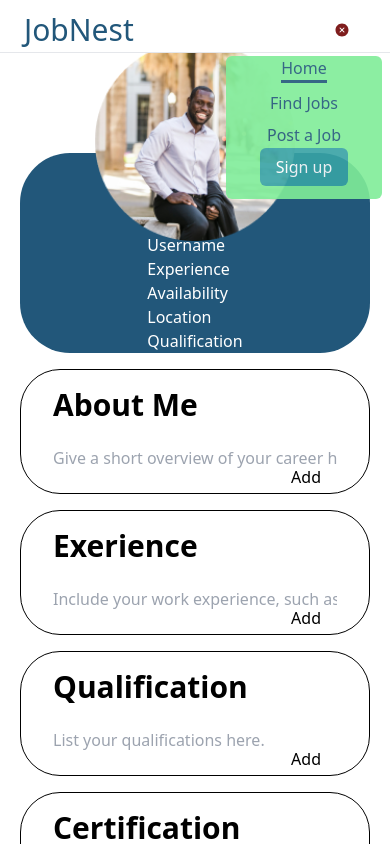
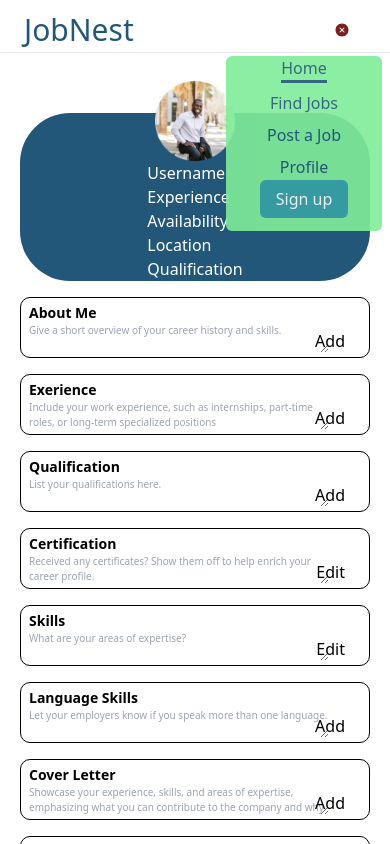
Before and after one commit to CardinalSparrow/JobNest, a React (Vite) app: page /profile in a window 390 px wide. Both pictures are taken after a click on the element 342 px from the left and 30 px from the top of the page. Shown: the top 844 px of the page. Built offline with nearby package versions, Linux system fonts and the light colour scheme.

Commit message:
Completed the profile page

```diff
--- a/src/components/Nav.jsx
+++ b/src/components/Nav.jsx
@@ -202,18 +202,18 @@ const Nav = ({ isLoggedIn, setIsLoggedIn }) => {
 						</ul>
 					)}
 				</li>
-				{/* <li>
+				<li>
 					<Link
-						to="sign-in"
+						to="profile"
 						className={``}
 						onClick={() => {
-							setMenu("sign-in");
+							setMenu("profile");
 							setMobileMenuOpen(false);
 						}}
 					>
-						Sign in{menu === "sign-in" && !AuthPage}
+						Profile{menu === "profile" && !AuthPage && <hr />}
 					</Link>
-				</li> */}
+				</li>
 				<li>
 					<Link
 						to="sign-up"
--- a/src/components/ResuableComponents.jsx
+++ b/src/components/ResuableComponents.jsx
@@ -52,16 +52,19 @@ export const SignUpCard = ({ card }) => (
 );
 
 export const ProfileFormItem = ({ label, placeholder, button }) => (
-	<div className="flex flex-col py-3 px-8 border border-black w-full relative rounded-[40px] gap-2">
-		<label htmlFor="about" className="font-semibold text-[30px]">
+	<div className="flex flex-col sm:py-3 py-1 lg:px-8 sm:px-4 px-2 border border-black w-full relative lg:rounded-[40px] sm:rounded-[30px] rounded-[10px] lg:gap-2">
+		<label
+			htmlFor="about"
+			className="font-semibold lg:text-[30px] sm:text-[18px] text-[14px]"
+		>
 			{label}
 		</label>
-		<input
-			className="h-full outline-none py-3 max-w-[1000px]"
+		<textarea
+			className="h-full outline-none lg:py-3 lg:max-w-[1000px] sm:max-w-[400px] max-w-[300px] lg:text-[18px] sm:text-[14px] text-[10px] "
 			type="text"
 			name="about"
 			placeholder={placeholder}
 		/>
-		<button className=" absolute right-12 bottom-1">{button}</button>
+		<button className=" absolute sm:right-12 right-6 bottom-1">{button}</button>
 	</div>
 );
--- a/src/pages/Profile.jsx
+++ b/src/pages/Profile.jsx
@@ -4,9 +4,13 @@ import { ProfileFormItem } from "../components/ResuableComponents";
 
 const Profile = () => {
 	return (
-		<section className="flex flex-col sm:text-[18px] mt-20 sm:p-10 p-5 gap-4">
-			<div className="bg-primary text-white flex flex-col items-center relative rounded-[50px] pt-20">
-				<img src={Placepic} alt="" className="absolute -top-28 w-[200px]" />
+		<section className="flex flex-col sm:text-[18px] sm:mt-20 mt-10 sm:p-10 p-5 gap-4">
+			<div className="bg-primary text-white flex flex-col items-center relative rounded-[50px] sm:pt-20 pt-12">
+				<img
+					src={Placepic}
+					alt=""
+					className="absolute lg:-top-28 sm:-top-12 -top-8 lg:w-[200px] sm:w-[120px] w-[80px]"
+				/>
 				<div>
 					<p>Username</p>
 					<p>Experience</p>
```
